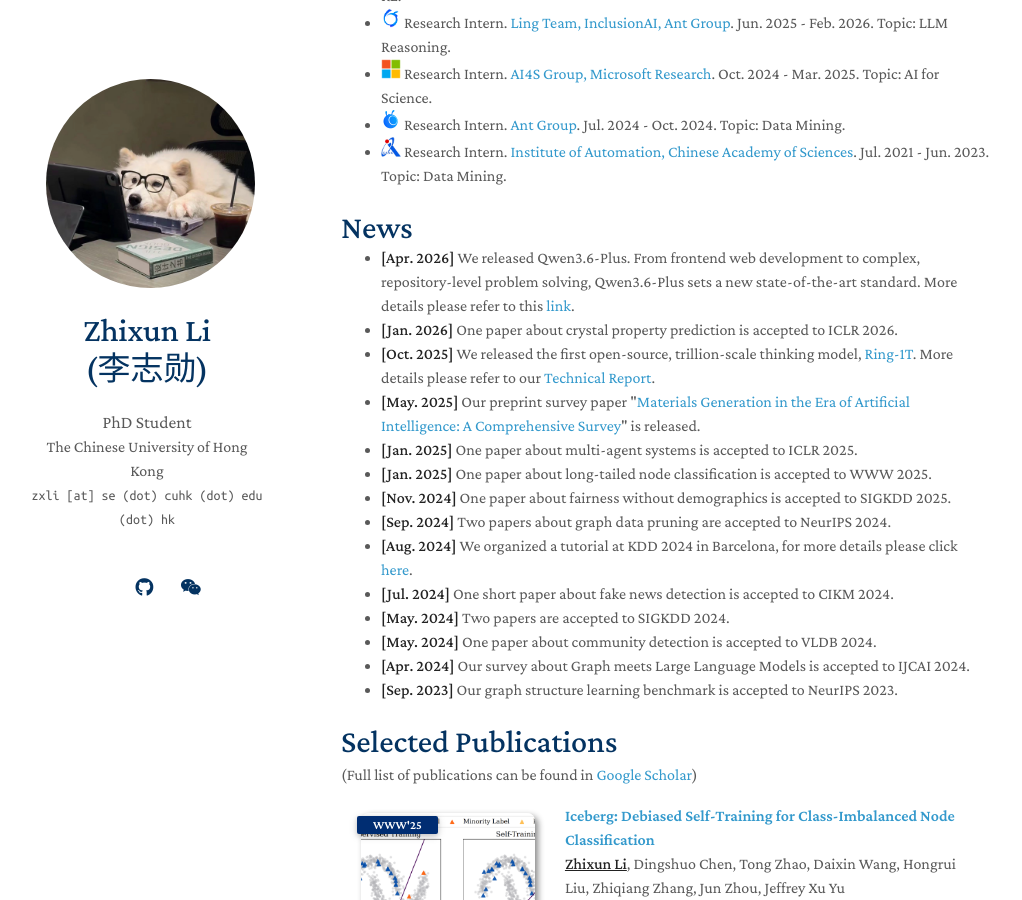
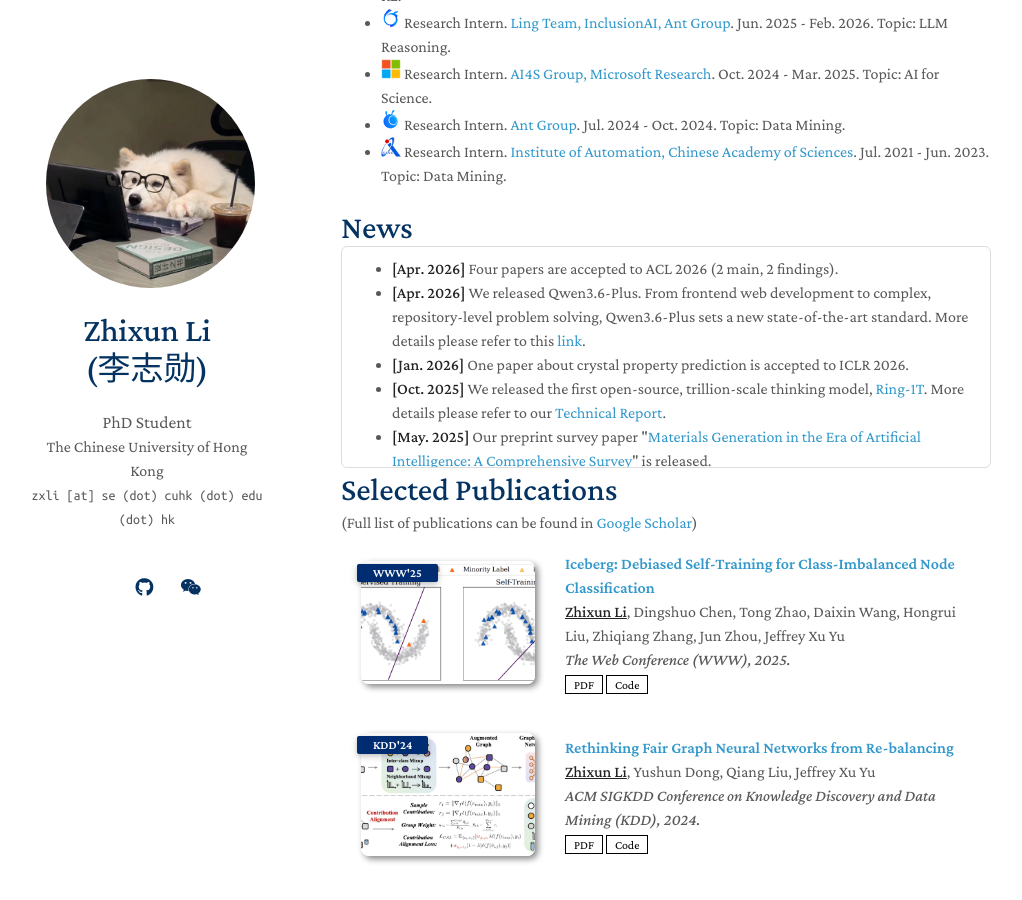
Before and after one commit to ZhixunLEE/ZhixunLEE.github.io, a Jekyll site: the page built from index.md, in a window 1280 px wide and 900 px high, scrolled down 380 px. Shown: the whole window, without its empty margins (129-1151 px from the left). Built offline with Jekyll 4.4.1, drawn with Linux system fonts in a browser that asks for light colours; nearby versions of some CDN libraries; a style sheet for code colours, icons or effects is not loaded.

Commit message:
Update index.md

```diff
--- a/index.md
+++ b/index.md
@@ -25,8 +25,9 @@ I am currently on the job market. If you have any internship or full-time opport
 </ul>
 
 <h2 id="news" style="margin: 2px 0px 0px;">News</h2>
-<nav>
+<nav style="max-height: 200px; overflow-y: auto; border: 1px solid #ddd; padding: 10px; border-radius: 6px;">
   <ul>
+    <li><strong>[Apr. 2026]</strong> Four papers are accepted to ACL 2026 (2 main, 2 findings).</li>
     <li><strong>[Apr. 2026]</strong> We released Qwen3.6-Plus. From frontend web development to complex, repository-level problem solving, Qwen3.6-Plus sets a new state-of-the-art standard. More details please refer to this <a href="https://qwen.ai/blog?id=qwen3.6">link</a>.</li>
     <li><strong>[Jan. 2026]</strong> One paper about crystal property prediction is accepted to ICLR 2026. </li>
     <li><strong>[Oct. 2025]</strong> We released the first open-source, trillion-scale thinking model, <a href="https://huggingface.co/inclusionAI/Ring-1T">Ring-1T</a>. More details please refer to our <a href="https://arxiv.org/pdf/2510.18855?">Technical Report</a>. </li>
@@ -34,7 +35,6 @@ I am currently on the job market. If you have any internship or full-time opport
     <li><strong>[Jan. 2025]</strong> One paper about multi-agent systems is accepted to ICLR 2025. </li>
     <li><strong>[Jan. 2025]</strong> One paper about long-tailed node classification is accepted to WWW 2025. </li>
     <li><strong>[Nov. 2024]</strong> One paper about fairness without demographics is accepted to SIGKDD 2025. </li>
-    <!-- <li><strong>[Oct. 2024]</strong> Start my research internship at Microsoft Research Asia! </li> -->
     <li><strong>[Sep. 2024]</strong> Two papers about graph data pruning are accepted to NeurIPS 2024. </li>
     <li><strong>[Aug. 2024]</strong> We organized a tutorial at KDD 2024 in Barcelona, for more details please click <a href="https://graph-intelligence.github.io/">here</a>. </li>
     <li><strong>[Jul. 2024]</strong> One short paper about fake news detection is accepted to CIKM 2024. </li>
@@ -44,6 +44,7 @@ I am currently on the job market. If you have any internship or full-time opport
     <li><strong>[Sep. 2023]</strong> Our graph structure learning benchmark is accepted to NeurIPS 2023. </li>
   </ul>
 </nav>
+
 
 <!-- My research interests include -->
 
```
